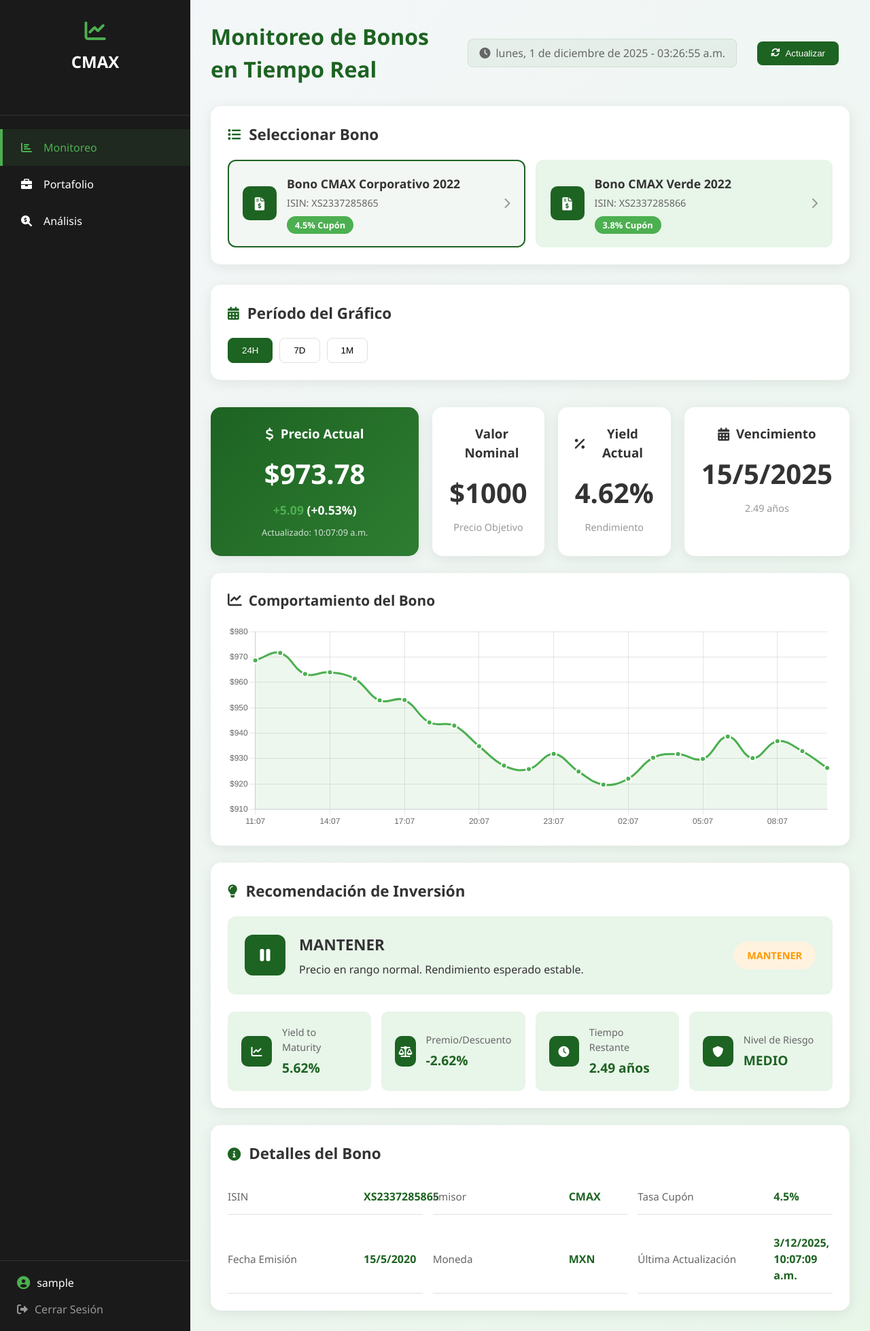
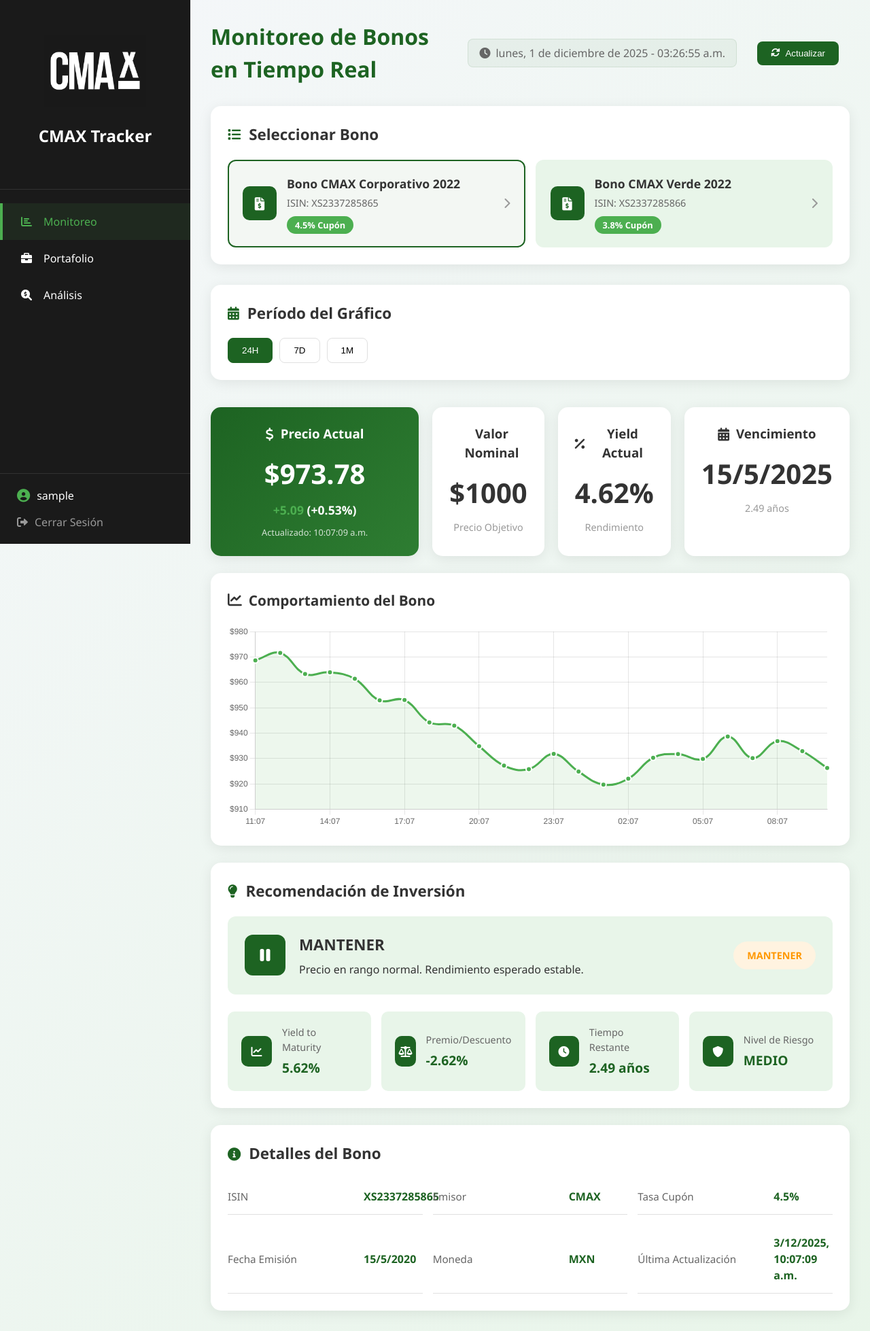
Before and after one commit to Maar1i/CMAX_Tracker, a Flask app: page /dashboard in a window 1280 px wide. Shown: the whole page at 68% size. Run offline with Flask 3, Linux system fonts and the light colour scheme; the visitor is signed in with stand-in values (Sample User, id 1).

Commit message:
Sideabr fijo y mejoras en logo

```diff
--- a/static/premium.css
+++ b/static/premium.css
@@ -1493,3 +1493,64 @@ body.login-page {
 .holdings-table .btn-small {
     margin: 2px;
 }
+
+/* ===== ESTILOS LOGO SIDEBAR ===== */
+.sidebar-logo {
+    width: 150px;    /* Más grande */
+    height: 150px;
+    border-radius: 6px;
+    object-fit: contain;
+}
+
+.sidebar-header .logo {
+    display: flex;
+    align-items: center;
+    gap: 2px;
+    font-size: 1.5em;
+    font-weight: 700;
+}
+
+.sidebar-header .logo i {
+    color: var(--cmax-accent);
+    font-size: 1.3em;
+}
+
+/* ===== SIDEBAR FIJO ===== */
+.dashboard-container {
+    display: flex;
+    min-height: 100vh;
+}
+
+.sidebar {
+    width: 280px;
+    background: var(--sidebar-bg);
+    color: var(--sidebar-text);
+    display: flex;
+    flex-direction: column;
+    position: fixed;
+    height: 100vh;
+    left: 0;
+    top: 0;
+    z-index: 1000;
+}
+
+.main-content {
+    flex: 1;
+    padding: 30px;
+    overflow-y: auto;
+    margin-left: 280px;
+}
+
+/* Asegurar que el footer siempre esté abajo */
+.sidebar-footer {
+    margin-top: auto;
+    padding: 20px 25px;
+    border-top: 1px solid rgba(255,255,255,0.1);
+}
+
+/* Menú ocupa el espacio disponible */
+.sidebar-menu {
+    flex: 1;
+    padding: 20px 0;
+    overflow-y: auto;
+}
--- a/templates/dashboard_premium.html
+++ b/templates/dashboard_premium.html
@@ -14,8 +14,10 @@
         <div class="sidebar">
             <div class="sidebar-header">
                 <div class="logo">
-                    <i class="fas fa-chart-line"></i>
-                    <span>CMAX</span>
+                    <img src="{{ url_for('static', filename='images/CMAX2.png') }}"
+                         alt="CMAX Tracker"
+                         class="sidebar-logo">
+                    <span>CMAX Tracker</span>
                 </div>
             </div>
 
```
Also changed, not shown: static/images/CMAX2.png (added).
